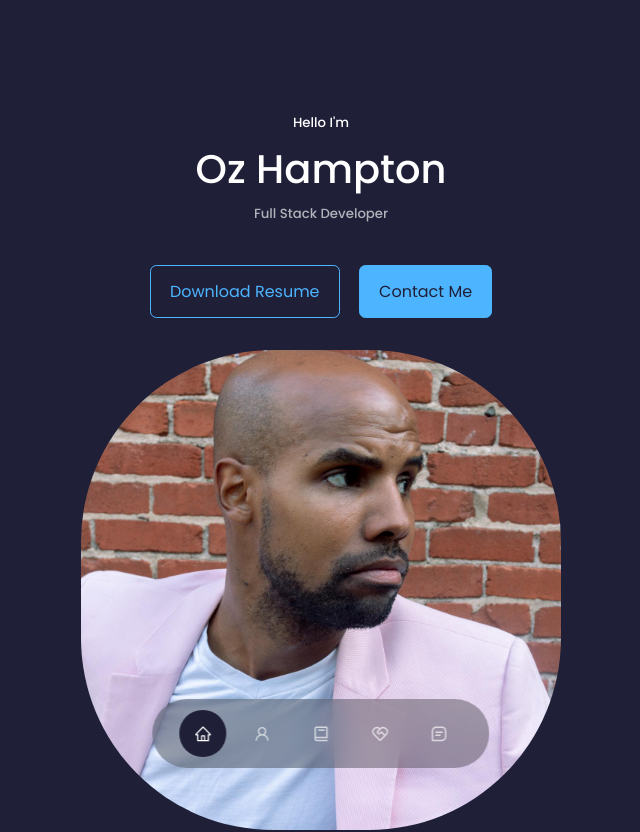
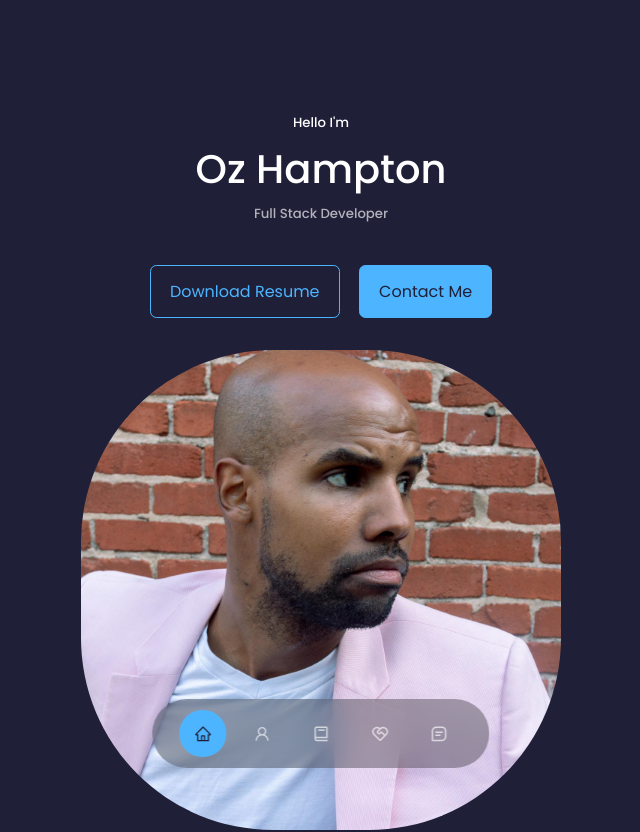
Before and after one commit to ohampton/reactExpressChatPortfolio, a React (Create React App) app in the folder client/: page / in a window 1280 px wide. Shown: the top 832 px of the page, without its empty margins (319-959 px from the left). Built offline with nearby package versions, Linux system fonts and the light colour scheme.

Commit message:
resumefix

```diff
--- a/client/src/components/header/CTA.jsx
+++ b/client/src/components/header/CTA.jsx
@@ -1,10 +1,10 @@
 import React from 'react'
-// import Resume from '../../../assets/'
+import Resume from '../../assets/OzCV.pdf'
 
 const CTA = () => {
   return (
     <div className="cta">
-        <a href="https//github.com" className='btn'>Download Resume</a>
+        <a href={Resume} className='btn'>Download Resume</a>
         <a href="#contact" className='btn btn-primary'>Contact Me</a>
     </div>
   )
--- a/client/src/components/nav/nav.css
+++ b/client/src/components/nav/nav.css
@@ -30,6 +30,6 @@ nav a:hover {
 }
 
 nav a.active {
-    background: var(--color-bg);
-    color: var(--color-white);
+    background: var(--color-primary);
+    color: var(--color-bg);
 }
```
